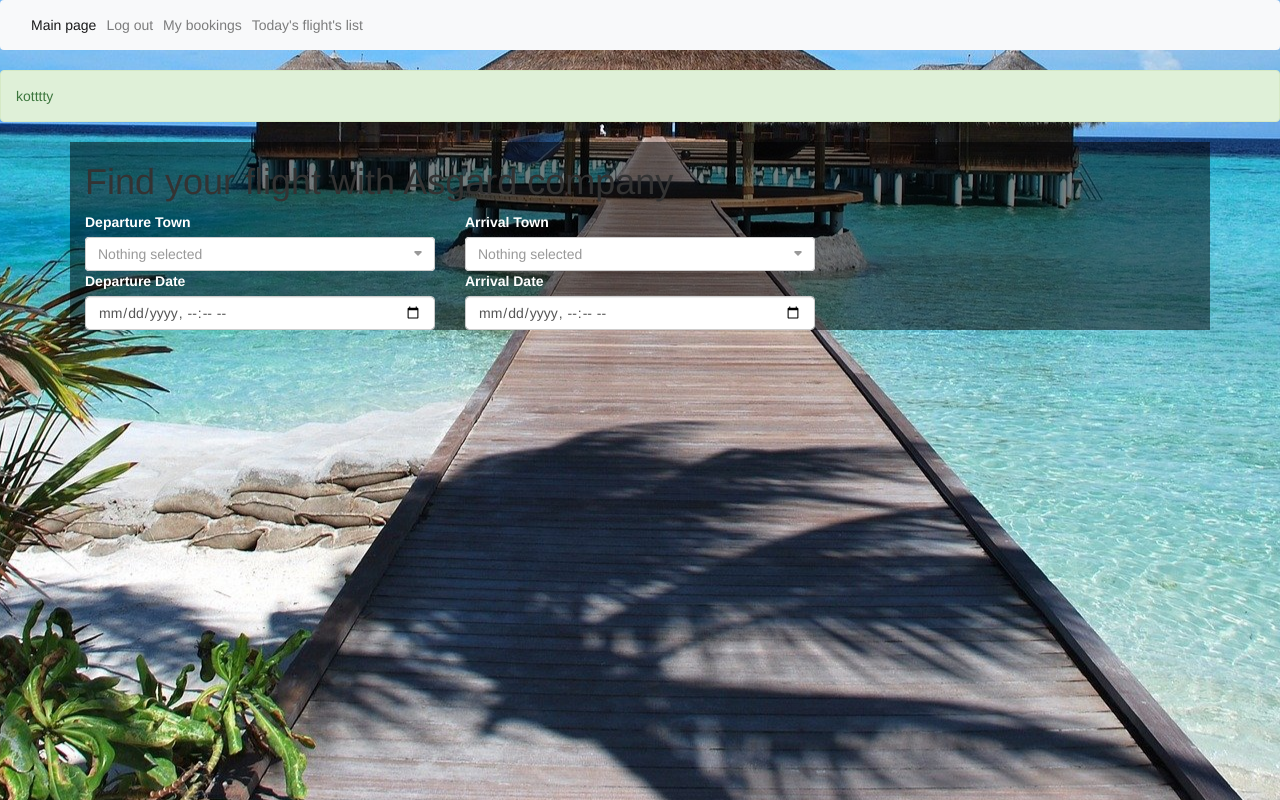
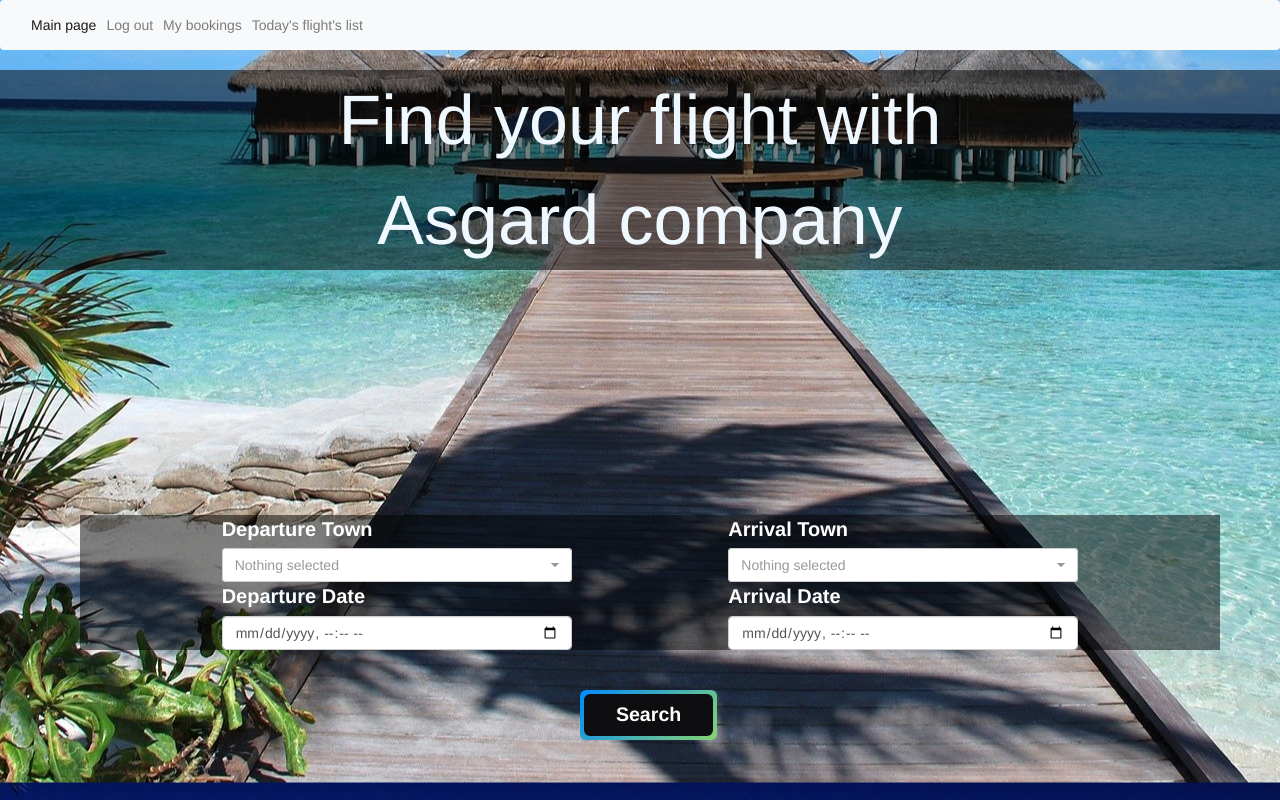
Before and after one commit to PaulinaL01/Flight, a Flask app: page / in a window 1280 px wide. Run offline with Flask 2, Linux system fonts and the light colour scheme; a user stored in the database is signed in; data that the repository does not hold is empty; some libraries are stand-ins or nearby versions.

Commit message:
19,12,2021

```diff
--- a/website/static/style.css
+++ b/website/static/style.css
@@ -7,13 +7,60 @@ background-position: center;
 
 .container {
   background: rgba(0,0,0,0.5);
-  top: 0;
-  left: 0;
+  position:fixed;
+  left:80px;
+  bottom:150px
+}
+.title{
+  font-size: 70px;
+  color: #F0F8FF;
+  background: rgba(0,0,0,0.5);
+  text-align: center;
+  display: flex;
+  justify-content: center;
 }
 
-h1 {
-  color: white;
+.bn39 {
+  background-image: linear-gradient(135deg, #008aff, #86d472);
+  border-radius: 6px;
+  box-sizing: border-box;
+  color: #ffffff;
+  display: block;
+  height: 50px;
+  font-size: 1.4em;
+  font-weight: 600;
+  padding: 4px;
+
+  text-decoration: none;
+  width: 7em;
+  z-index: 2;
+  position:fixed;
+  left:580px;
+  bottom:60px
 }
+
+.bn39:hover {
+  color: #fff;
+}
+
+.bn39 .bn39span {
+  align-items: center;
+  background: #0e0e10;
+  border-radius: 6px;
+  display: flex;
+  justify-content: center;
+  height: 100%;
+  transition: background 0.5s ease;
+  width: 100%;
+
+}
+
+.bn39:hover .bn39span {
+  background: transparent;
+}
+
+
 label {
     color: white;
+    font-size: 20px;
 }
--- a/website/templates/home.html
+++ b/website/templates/home.html
@@ -10,139 +10,13 @@
 <link href="https://cdnjs.cloudflare.com/ajax/libs/bootstrap-select/1.10.0/css/bootstrap-select.min.css" rel="stylesheet" />
 
 
-
-<!--<div class="container">-->
-<!--  <div class="row">-->
-<!--    <div class="col-xs-12">-->
-<!--      <div class="box">-->
-<!--        &lt;!&ndash; /.box-header &ndash;&gt;-->
-<!--        <div class="box-body">-->
-<!--          <form method="POST">-->
-<!--            <div class="form-group row">-->
-
-<!--              <div class="col-sm-10">-->
-
-<!--                <label class="col-sm-2 form-control-label">Departure Town</label>-->
-<!--                <select name="departure_city" class="form-control selectpicker" id="select-departure" data-live-search="true">-->
-<!--                {% for departure_city in departure_citys %}-->
-<!--                  <option value="{{departure_city}}">{{departure_city}}</option>-->
-<!--                  {% endfor %}-->
-<!--                </select>-->
-
-
-<!--              </div>-->
-<!--            </div>-->
-<!--                       <button type="submit" class="btn btn-success">departure</button>-->
-<!--          </form>-->
-<!--        </div>-->
-<!--        &lt;!&ndash; /.box-body &ndash;&gt;-->
-<!--      </div>-->
-<!--      &lt;!&ndash; /.box &ndash;&gt;-->
-<!--    </div>-->
-<!--    &lt;!&ndash; /.col &ndash;&gt;-->
-<!--  </div>-->
-<!--  &lt;!&ndash; /.row &ndash;&gt;-->
-<!--</div>-->
-<!--&lt;!&ndash; /.container &ndash;&gt;-->
-
-<!--<div class="container">-->
-<!--  <div class="row">-->
-<!--    <div class="col-xs-12">-->
-<!--      <div class="box">-->
-<!--        &lt;!&ndash; /.box-header &ndash;&gt;-->
-<!--        <div class="box-body">-->
-<!--          <form method="POST">-->
-<!--            <div class="form-group row">-->
-
-<!--              <div class="col-sm-10">-->
-
-<!--                <label class="col-sm-2 form-control-label">Arrival Town</label>-->
-<!--                <select name="arrival_city" class="form-control selectpicker" id="select-Arrival" data-live-search="true">-->
-<!--                {% for arrival_city in arrival_citys %}-->
-<!--                  <option value="{{arrival_city}}">{{arrival_city}}</option>-->
-<!--                  {% endfor %}-->
-<!--                </select>-->
-
-
-<!--              </div>-->
-<!--            </div>-->
-<!--                       <button type="submit" class="btn btn-success">arrival</button>-->
-<!--          </form>-->
-<!--        </div>-->
-<!--        &lt;!&ndash; /.box-body &ndash;&gt;-->
-<!--      </div>-->
-<!--      &lt;!&ndash; /.box &ndash;&gt;-->
-<!--    </div>-->
-<!--    &lt;!&ndash; /.col &ndash;&gt;-->
-<!--  </div>-->
-<!--  &lt;!&ndash; /.row &ndash;&gt;-->
-<!--</div>-->
-<!--&lt;!&ndash; /.container &ndash;&gt;-->
-
-<!--<div class="container">-->
-<!--  <div class="row">-->
-<!--    <div class="col-xs-12">-->
-<!--      <div class="box">-->
-<!--        &lt;!&ndash; /.box-header &ndash;&gt;-->
-<!--        <div class="box-body">-->
-<!--          <form method="POST">-->
-<!--            <div class="form-group row">-->
-
-<!--              <div class="col-sm-10">-->
-<!--                <label class="col-sm-2 form-control-label">Departure Date</label>-->
-<!--                <input type="datetime-local" name="dateFrom" class="form-control">-->
-
-
-<!--              </div>-->
-<!--            </div>-->
-<!--            <button type="submit" class="btn btn-success">date</button>-->
-<!--          </form>-->
-<!--        </div>-->
-<!--        &lt;!&ndash; /.box-body &ndash;&gt;-->
-<!--      </div>-->
-<!--      &lt;!&ndash; /.box &ndash;&gt;-->
-<!--    </div>-->
-<!--    &lt;!&ndash; /.col &ndash;&gt;-->
-<!--  </div>-->
-<!--  &lt;!&ndash; /.row &ndash;&gt;-->
-<!--</div>-->
-<!--&lt;!&ndash; /.container &ndash;&gt;-->
-
-
-<!--<div class="container">-->
-<!--  <div class="row">-->
-<!--    <div class="col-xs-12">-->
-<!--      <div class="box">-->
-<!--        &lt;!&ndash; /.box-header &ndash;&gt;-->
-<!--        <div class="box-body">-->
-<!--          <form method="POST">-->
-<!--            <div class="form-group row">-->
-
-<!--              <div class="col-sm-10">-->
-<!--                <label class="col-sm-2 form-control-label">Arrival Date</label>-->
-<!--                <input type="datetime-local" name="dateFrom" class="form-control">-->
-
-
-<!--              </div>-->
-<!--            </div>-->
-<!--            <button type="submit" class="btn btn-success">date</button>-->
-<!--          </form>-->
-<!--        </div>-->
-<!--        &lt;!&ndash; /.box-body &ndash;&gt;-->
-<!--      </div>-->
-<!--      &lt;!&ndash; /.box &ndash;&gt;-->
-<!--    </div>-->
-<!--    &lt;!&ndash; /.col &ndash;&gt;-->
-<!--  </div>-->
-<!--  &lt;!&ndash; /.row &ndash;&gt;-->
-<!--</div>-->
-<!--&lt;!&ndash; /.container &ndash;&gt;-->
-
-
+<p class="title">
+    Find your flight with
+    <br>Asgard company
+</p>
 
 <div class="container">
-    <h1>Find your flight with Asgard company</h1>
-  <div class="row justify-content-evenly">
+  <div class="row justify-content-between" id="first2">
       <div class="col-4">
         <form method="POST">
                   <label class="form-control-label">Departure Town</label>
@@ -164,7 +38,7 @@
         </form>
       </div>
   </div>
-  <div class="row justify-content-evenly">
+  <div class="row justify-content-between" id="another2">
       <div class="col-4">
             <form method="POST">
                       <label class="form-control-label">Departure Date</label>
@@ -180,5 +54,6 @@
   </div>
 </div>
 
+<a class="bn39" href="/"><span class="bn39span">Search</span></a>
 
 {% endblock %}
--- a/website/views.py
+++ b/website/views.py
@@ -2,7 +2,7 @@ from flask import Flask, render_template, request, url_for, redirect, flash, ses
 from flask_login import login_required, login_user, logout_user, current_user
 from . import app, db, User,mail
 from werkzeug.security import generate_password_hash
-from .forms import LoginForm, SignUpForm
+from .forms import LoginForm, SignUpForm, SearchFlightForm
 from .utils import create_code
 from flask_mail import Message
 from .decorator import superuser
@@ -15,7 +15,7 @@ from flask_dance.contrib.github import github
 @app.route("/",methods=['GET', 'POST'])
 @login_required
 def home():
-    flash('kotttty', category='success')
+
     if request.method == "POST":
         departure_city = request.form.get("departure_city")
         flash("Wybralas: " + departure_city, category="success")
@@ -157,3 +157,29 @@ def booking():
 @app.route("/flights_list")
 def flishts_list():
     pass
+
+
+@app.route("/admin_search", methods=["GET", "POST"])
+def admin_search():
+    #language = SelectField(u'Programming Language', choices=[('cpp', 'C++'), ('py', 'Python'), ('text', 'Plain Text')])
+    form = SearchFlightForm()
+    flights = Flight.query.all()
+    form.departure_city.choices = [(flight.departure_city, flight.departure_city) for flight in flights]
+    form.arrival_city.choices = [(flight.arrival_city, flight.arrival_city) for flight in flights]
+
+    if form.validate_on_submit():
+        print(form.departure_city.data, form.arrival_city.data, form.date_from.data, form.date_to.data)
+        dateFrom = datetime.strptime(form.date_from.data, "%Y-%m-%dT%H:%M")
+        dateTo = datetime.strptime(form.date_to.data, "%Y-%m-%dT%H:%M")
+        flights = Flight.query.filter(Flight.arrival_city==form.arrival_city.data
+                                      and Flight.departure_city==form.departure_city.data
+                                      and Flight.departure_data >= dateFrom
+                                      and Flight.arrival_data <= dateTo)
+        flights = list(flights)
+        #tutaj trzeba wykonac redirect do innego endpointu z wynikami wyszukiwania
+
+    for fieldName, errorMessages in form.errors.items():
+        for err in errorMessages:
+            print(fieldName, err)
+
+    return render_template("admin_search.html", form=form)
```
Also changed, not shown: website/forms.py (+8 -1 lines), website/templates/admin_search.html (added, +43 -0 lines).
